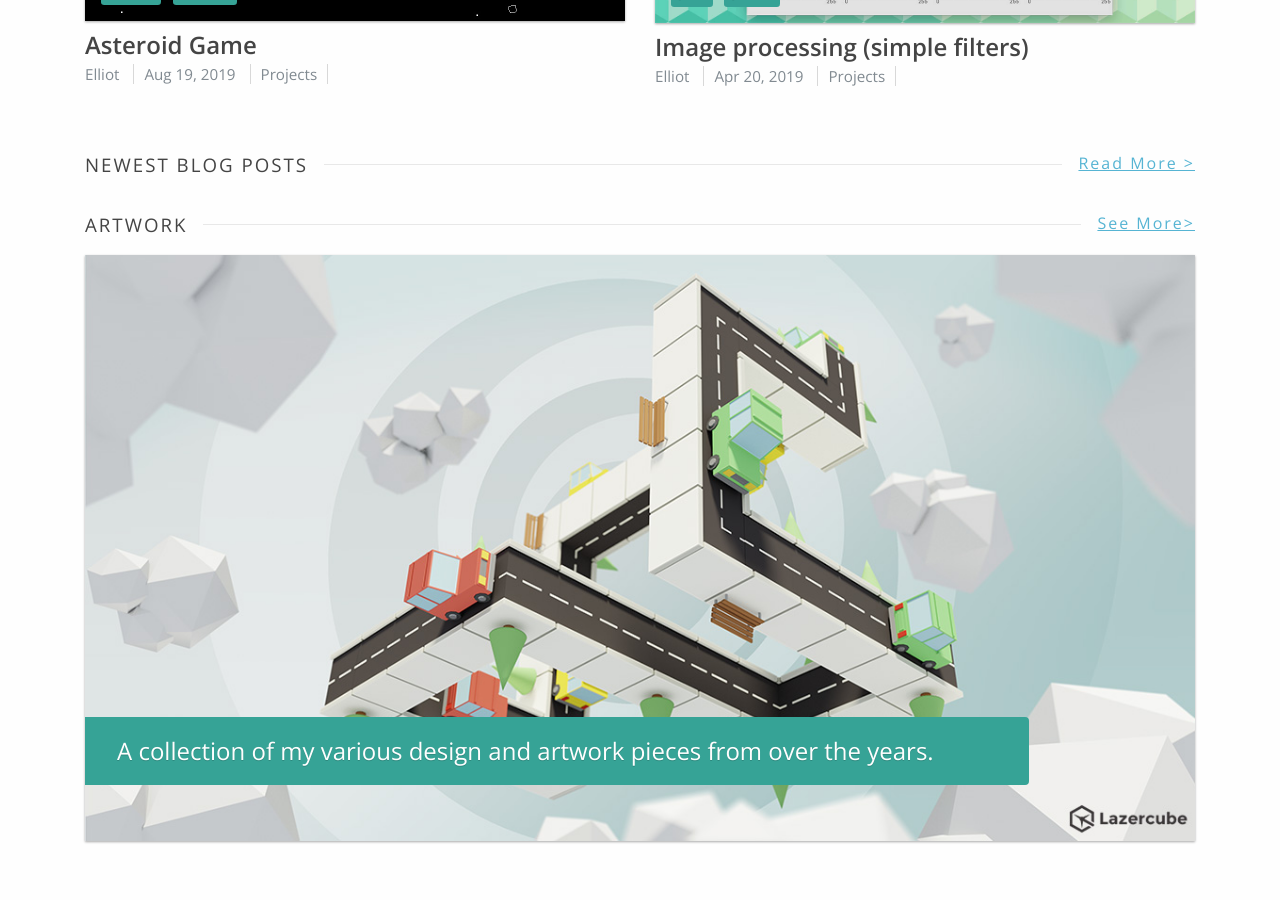
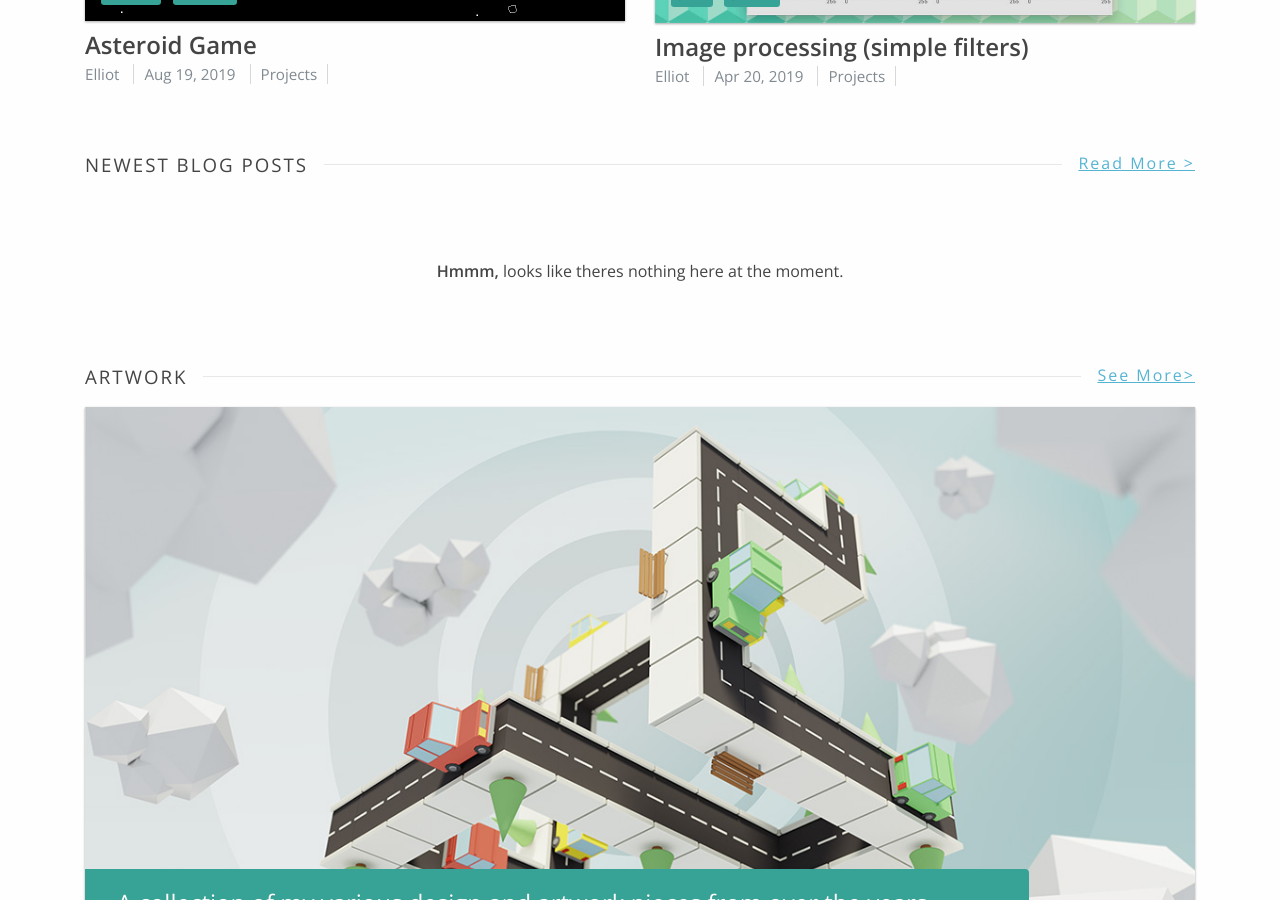
Before and after one commit to LazerCube/LazerCube.github.io, a Jekyll site: the page built from index.md, in a window 1280 px wide and 900 px high, scrolled down 1190 px. Built offline with Jekyll 4.4.1, drawn with Linux system fonts in a browser that asks for light colours; some web fonts are replaced.

Commit message:
Added text if site has no projects or blog posts.

```diff
--- a/_layouts/home.html
+++ b/_layouts/home.html
@@ -46,7 +46,7 @@ layout: default
             {% endif %}
         {% endfor %}
     {% else %}
-        <p>Hmmm, looks like theres nothing here at the moment.</p>
+        <p class="center-text" style="margin: 4rem 0;"><b>Hmmm,</b> looks like theres nothing here at the moment.</p>
     {% endif %}
 </section>
 
@@ -62,9 +62,13 @@ layout: default
     </div>
 
     <div class="row">
-    {% for post in site.categories.blog limit:3 %}
-        {% include post_preview.html post=post size='xs' %}
-    {% endfor %}
+    {% if site.categories.blog != nil %}
+        {% for post in site.categories.blog limit:3 %}
+            {% include post_preview.html post=post size='xs' %}
+        {% endfor %}
+    {% else %}
+        <p class="center-text" style="margin: 4rem 0;"><b>Hmmm,</b> looks like theres nothing here at the moment.</p>
+    {% endif %}
     </div>
 </section>
 
```
